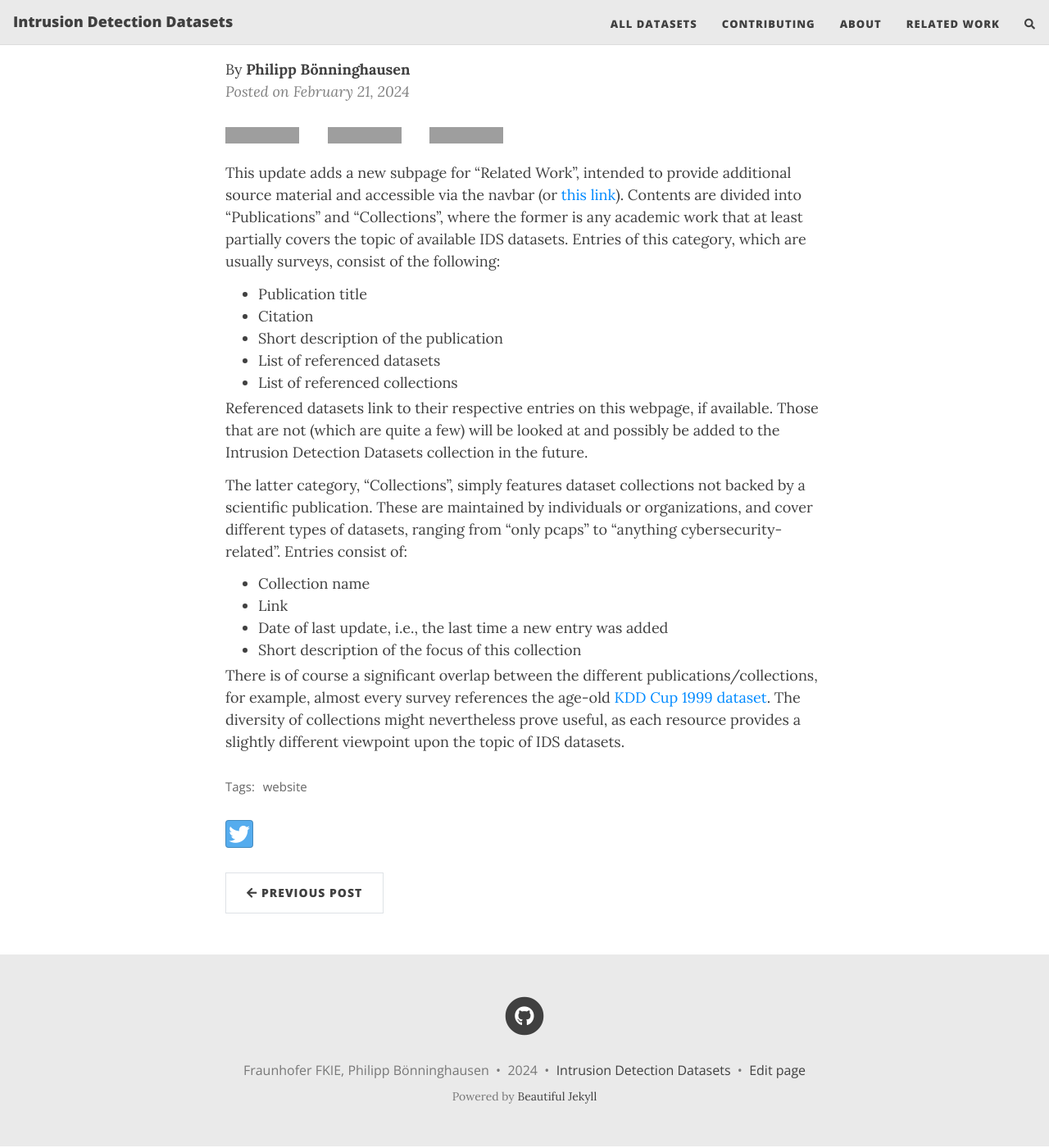
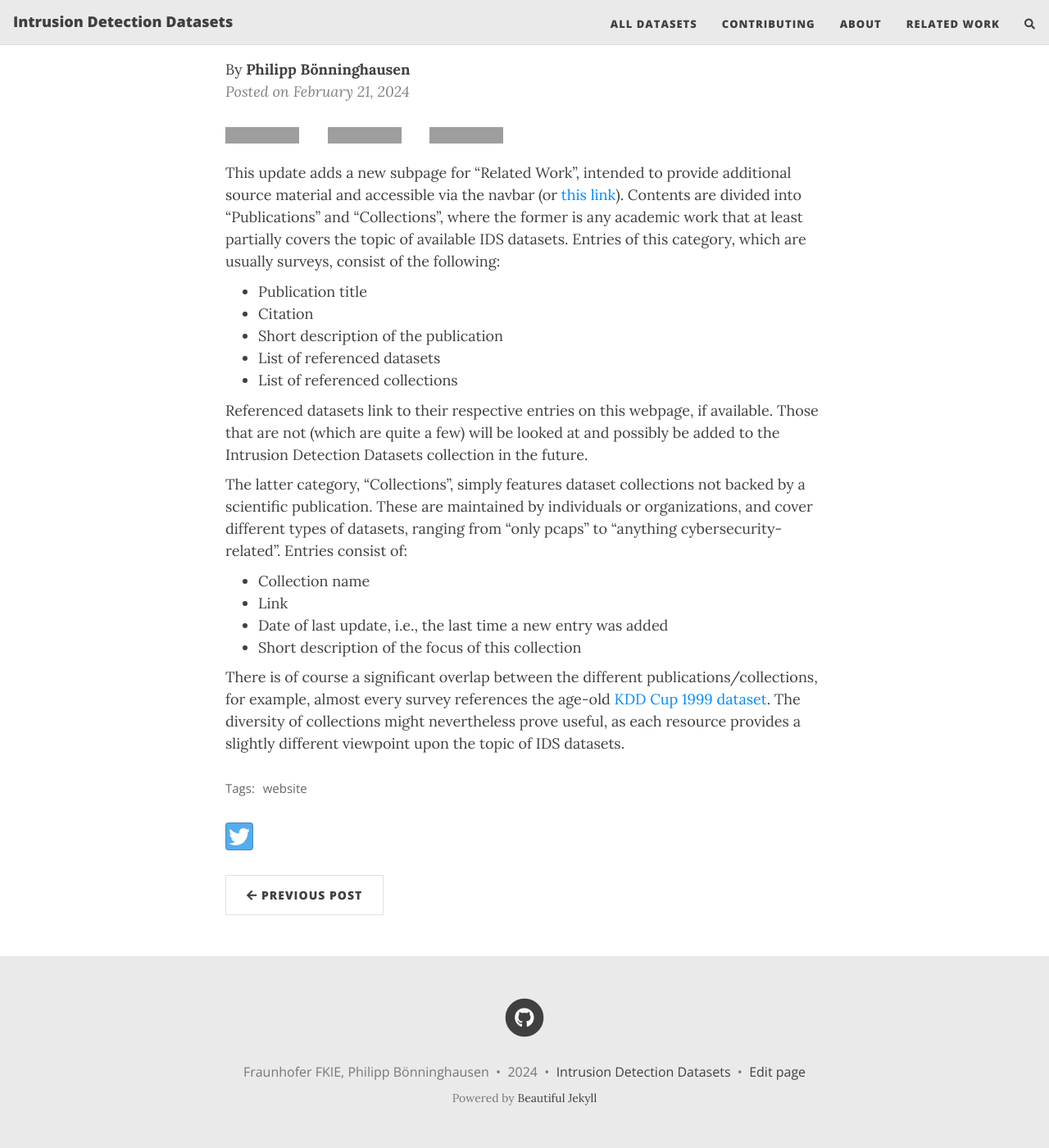
Before and after one commit to fkie-cad/COMIDDS, a Jekyll site: the page built from _posts/2024-02-21-related-work.md, in a window 1280 px wide and 1400 px high, scrolled down 203 px. Shown: the whole window at 82% size. Built offline with Jekyll 4.4.1, drawn with Linux system fonts in a browser that asks for light colours; nearby versions of some CDN libraries; comment, search, counter and statistics services are not loaded; grey boxes are pictures that could not be loaded.

Commit message:
Adjust paragraph margins

```diff
--- a/assets/css/beautifuljekyll.css
+++ b/assets/css/beautifuljekyll.css
@@ -31,8 +31,8 @@
 p {
   line-height: 1.5;
   margin: 1.875rem 0;
-  margin-block-start: 0.2rem;
-  margin-block-end: 0.8rem;
+  margin-block-start: 0.6rem;
+  margin-block-end: 0.6rem;
 }
 h1,h2,h3,h4,h5,h6 {
   font-family: 'Open Sans', 'Helvetica Neue', Helvetica, Arial, sans-serif;
```
